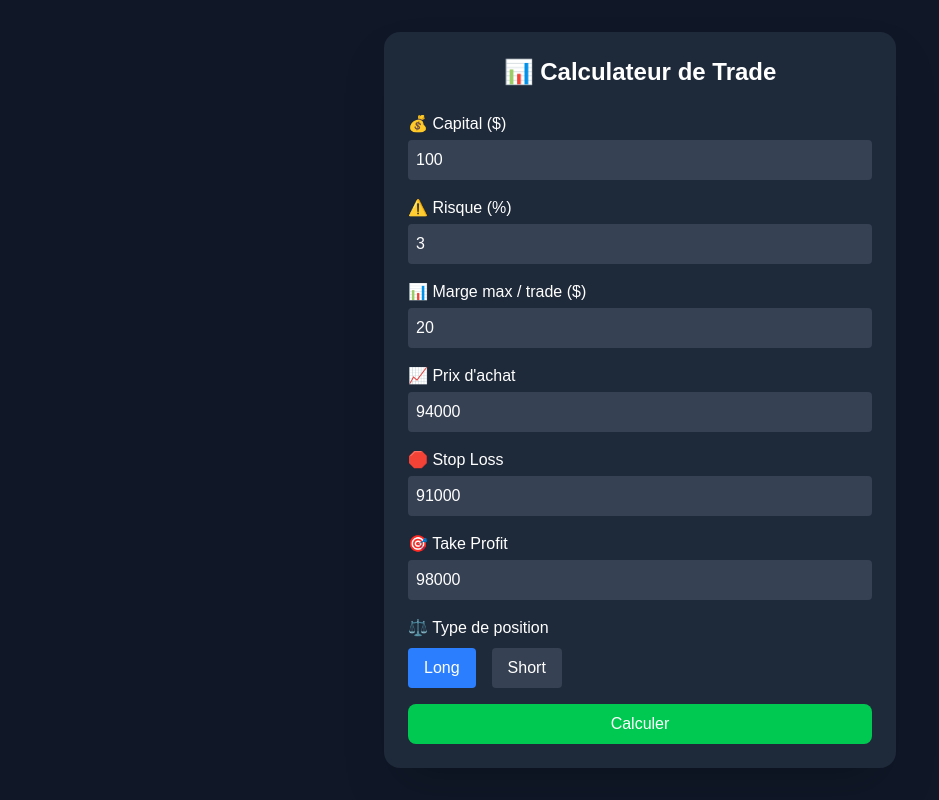
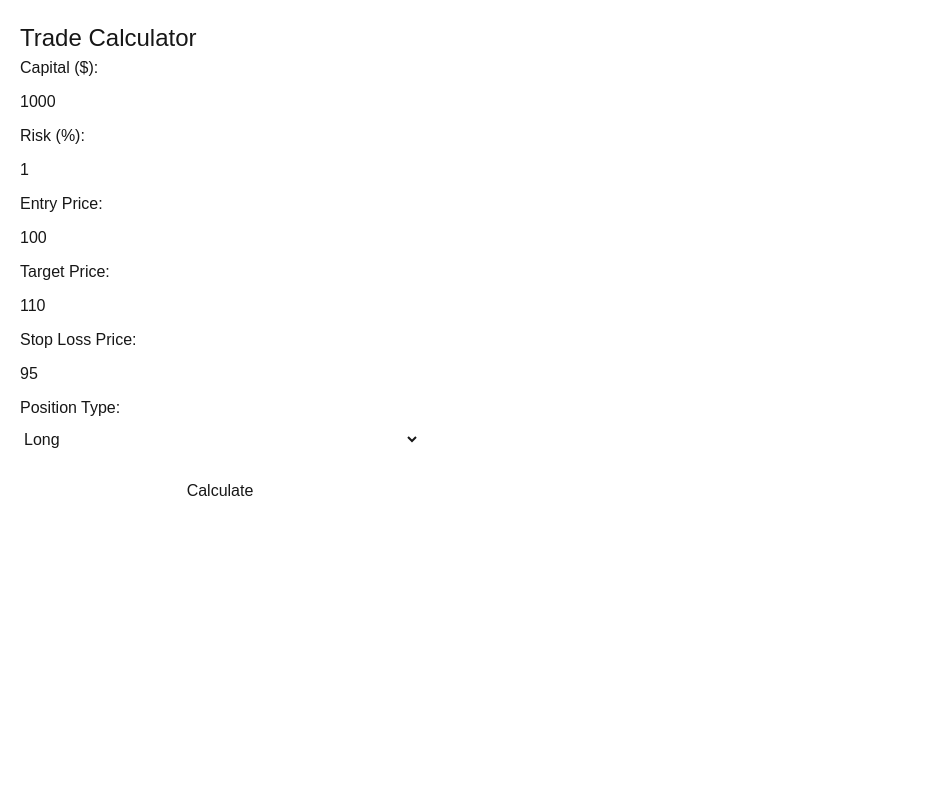
Before and after one commit to lem6z/trade-calculator, a Next.js app: page / in a window 1280 px wide. Shown: the whole page, without its empty margins (0-939 px from the left). Built offline with nearby package versions, Linux system fonts and the light colour scheme.

Commit message:
Initial commit

```diff
--- a/app/page.tsx
+++ b/app/page.tsx
@@ -1,149 +1,81 @@
-'use client'; // Directive pour spécifier que ce fichier utilise des hooks Re
-// pages/index.tsx
+"use client";
+
 import { useState } from "react";
 
 export default function Home() {
-  const [capital, setCapital] = useState(100);
-  const [risk, setRisk] = useState(3);
-  const [marginMax, setMarginMax] = useState(20);
-  const [entry, setEntry] = useState(94000);
-  const [sl, setSL] = useState(91000);
-  const [tp, setTP] = useState(98000);
+  const [capital, setCapital] = useState(1000);
+  const [risk, setRisk] = useState(1);
+  const [entryPrice, setEntryPrice] = useState(100);
+  const [targetPrice, setTargetPrice] = useState(110);
+  const [stopLossPrice, setStopLossPrice] = useState(95);
   const [positionType, setPositionType] = useState("long");
-  const [result, setResult] = useState(null);
+  const [result, setResult] = useState<any>(null);
 
   const calculate = () => {
     const riskAmount = (capital * risk) / 100;
-    const isLong = positionType === "long";
-    const stopDistance = isLong ? entry - sl : sl - entry;
-    const targetDistance = isLong ? tp - entry : entry - tp;
+    const entry = parseFloat(entryPrice.toString());
+    const target = parseFloat(targetPrice.toString());
+    const stop = parseFloat(stopLossPrice.toString());
 
-    if (stopDistance <= 0) {
-      alert("Le stop loss n'est pas logique pour cette position.");
-      return;
-    }
+    const diff =
+      positionType === "long"
+        ? Math.abs(entry - stop)
+        : Math.abs(stop - entry);
 
-    const positionSize = riskAmount / stopDistance;
+    const positionSize = riskAmount / diff;
     const positionValue = positionSize * entry;
-    const leverage = positionValue / marginMax;
-    const pnl = targetDistance * positionSize;
-    const rr = pnl / riskAmount;
+    const pnl =
+      positionType === "long"
+        ? positionSize * (target - entry)
+        : positionSize * (entry - target);
+    const leverage = positionValue / capital;
 
     setResult({
-      capital,
       riskAmount,
       positionSize,
       positionValue,
+      pnl,
       leverage,
-      pnl,
-      rr,
-      maxTrades: Math.floor(capital / marginMax),
     });
   };
 
   return (
-    <div className="min-h-screen bg-gray-900 text-white flex flex-col items-center justify-center p-6">
-      <div className="w-full max-w-lg bg-gray-800 shadow-2xl rounded-2xl p-6">
-        <h2 className="text-2xl font-bold text-center mb-6">📊 Calculateur de Trade</h2>
-        <div className="space-y-4">
-          <div>
-            <label className="block">💰 Capital ($)</label>
-            <input
-              type="number"
-              value={capital}
-              onChange={(e) => setCapital(+e.target.value)}
-              className="w-full p-2 mt-1 bg-gray-700 rounded"
-            />
-          </div>
-          <div>
-            <label className="block">⚠️ Risque (%)</label>
-            <input
-              type="number"
-              value={risk}
-              onChange={(e) => setRisk(+e.target.value)}
-              className="w-full p-2 mt-1 bg-gray-700 rounded"
-            />
-          </div>
-          <div>
-            <label className="block">📊 Marge max / trade ($)</label>
-            <input
-              type="number"
-              value={marginMax}
-              onChange={(e) => setMarginMax(+e.target.value)}
-              className="w-full p-2 mt-1 bg-gray-700 rounded"
-            />
-          </div>
-          <div>
-            <label className="block">📈 Prix d'achat</label>
-            <input
-              type="number"
-              value={entry}
-              onChange={(e) => setEntry(+e.target.value)}
-              className="w-full p-2 mt-1 bg-gray-700 rounded"
-            />
-          </div>
-          <div>
-            <label className="block">🛑 Stop Loss</label>
-            <input
-              type="number"
-              value={sl}
-              onChange={(e) => setSL(+e.target.value)}
-              className="w-full p-2 mt-1 bg-gray-700 rounded"
-            />
-          </div>
-          <div>
-            <label className="block">🎯 Take Profit</label>
-            <input
-              type="number"
-              value={tp}
-              onChange={(e) => setTP(+e.target.value)}
-              className="w-full p-2 mt-1 bg-gray-700 rounded"
-            />
-          </div>
-        </div>
+    <main style={{ padding: 20, fontFamily: "Arial" }}>
+      <h1 style={{ fontSize: 24 }}>Trade Calculator</h1>
+      <div style={{ display: "flex", flexDirection: "column", gap: 10, maxWidth: 400 }}>
+        <label>Capital ($):</label>
+        <input type="number" value={capital} onChange={(e) => setCapital(Number(e.target.value))} />
 
-        <div className="pt-4">
-          <label className="block">⚖️ Type de position</label>
-          <div className="flex gap-4 pt-2">
-            <button
-              onClick={() => setPositionType("long")}
-              className={`${
-                positionType === "long" ? "bg-blue-500" : "bg-gray-700"
-              } px-4 py-2 rounded`}
-            >
-              Long
-            </button>
-            <button
-              onClick={() => setPositionType("short")}
-              className={`${
-                positionType === "short" ? "bg-red-500" : "bg-gray-700"
-              } px-4 py-2 rounded`}
-            >
-              Short
-            </button>
-          </div>
-        </div>
+        <label>Risk (%):</label>
+        <input type="number" value={risk} onChange={(e) => setRisk(Number(e.target.value))} />
 
-        <button
-          onClick={calculate}
-          className="w-full mt-4 py-2 bg-green-500 rounded-lg text-white"
-        >
-          Calculer
-        </button>
+        <label>Entry Price:</label>
+        <input type="number" value={entryPrice} onChange={(e) => setEntryPrice(Number(e.target.value))} />
+
+        <label>Target Price:</label>
+        <input type="number" value={targetPrice} onChange={(e) => setTargetPrice(Number(e.target.value))} />
+
+        <label>Stop Loss Price:</label>
+        <input type="number" value={stopLossPrice} onChange={(e) => setStopLossPrice(Number(e.target.value))} />
+
+        <label>Position Type:</label>
+        <select value={positionType} onChange={(e) => setPositionType(e.target.value)}>
+          <option value="long">Long</option>
+          <option value="short">Short</option>
+        </select>
+
+        <button onClick={calculate} style={{ marginTop: 10, padding: 10 }}>Calculate</button>
 
         {result && (
-          <div className="pt-4 border-t border-white/10 mt-6 space-y-2 text-sm">
-            <p>💼 Capital total : {result.capital.toFixed(2)} $</p>
-            <p>📉 Risque par trade : {result.riskAmount.toFixed(2)} $</p>
-            <p>📏 Taille de position : {result.positionSize.toFixed(4)} unités</p>
-            <p>💰 Valeur position : {result.positionValue.toFixed(2)} $</p>
-            <p>📊 Levier conseillé : {result.leverage.toFixed(2)}x</p>
-            <p>📈 PNL potentiel : {result.pnl.toFixed(2)} $</p>
-            <p>🔁 R:R ratio : {result.rr.toFixed(2)} </p>
-            <p>🧮 Trades possibles en parallèle : {result.maxTrades}</p>
+          <div style={{ marginTop: 20 }}>
+            <p>Risk Amount: ${result.riskAmount.toFixed(2)}</p>
+            <p>Position Size: {result.positionSize.toFixed(2)}</p>
+            <p>Position Value: ${result.positionValue.toFixed(2)}</p>
+            <p>PNL: ${result.pnl.toFixed(2)}</p>
+            <p>Leverage: x{result.leverage.toFixed(2)}</p>
           </div>
         )}
       </div>
-    </div>
+    </main>
   );
 }
```
